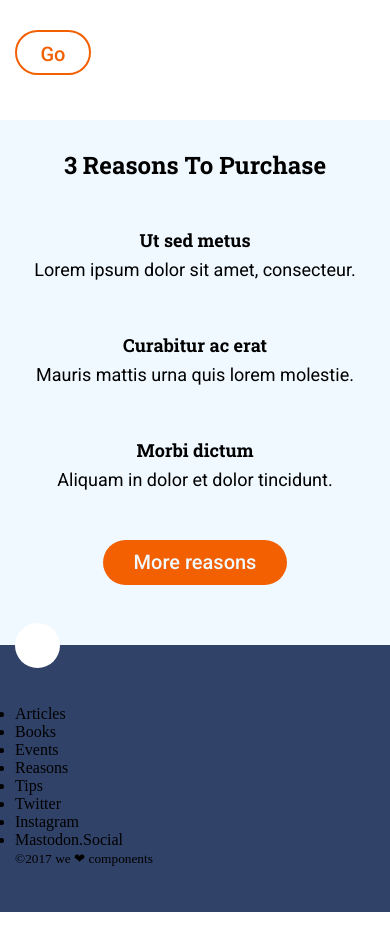
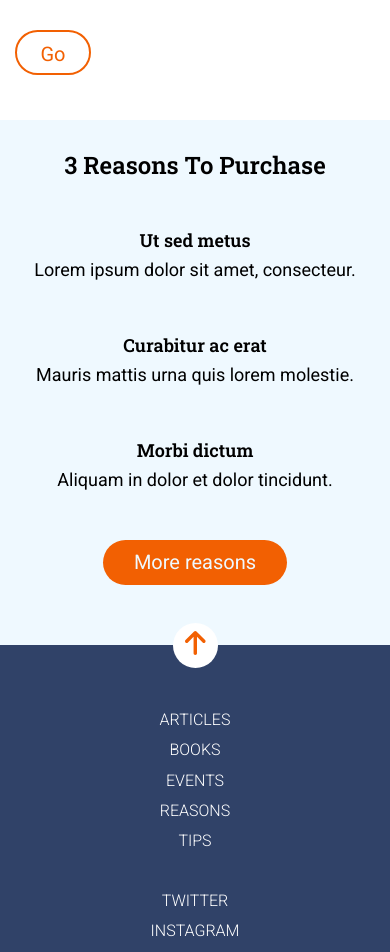
Before and after one commit to Adalab/modulo-1-evaluacion-final-Milda-Grabyte, a website: page src/html/index.html in a window 390 px wide. Shown: the part 1040-1992 px from the top of the page. Before the commit the page ends 1952 px from the top, so only its background shows below. Drawn offline with nearby package versions, Linux system fonts and the light colour scheme; files that its build step writes are made by us from their sources; files whose address does not match are found by name.

Commit message:
add full mobile css -interactions -links

```diff
--- a/src/html/index.html
+++ b/src/html/index.html
@@ -6,8 +6,8 @@
     <meta name="name" content="Milda Grabyte">
     <meta name="keywords" content="HTML, CSS, SCSS, Git">
     <title>Anonymous Proxy</title>
-    <link href="https://fonts.googleapis.com/css2?family=Roboto+Slab:wght@700&display=swap" rel="stylesheet">
-    <link href="https://fonts.googleapis.com/css2?family=Roboto:wght@400;500&display=swap" rel="stylesheet">
+    <link href="https://fonts.googleapis.com/css2?family=Roboto+Slab:wght@500;600;700&display=swap" rel="stylesheet">
+    <link href="https://fonts.googleapis.com/css2?family=Roboto:wght@300;400;500&display=swap" rel="stylesheet">
     <link rel="stylesheet" href="./assets/css/main.css" />
   </head>
   <body>
--- a/src/html/partials/footer.html
+++ b/src/html/partials/footer.html
@@ -1,23 +1,21 @@
 <footer class="footer">
-  <button class="btn footer__btn--up-arrow" type="button" name="scroll up"></button>
-  <section class="footer__content"></section>
+  <button class="btn footer__btn--up-arrow" type="button" name="scroll up">
+    <img class="footer__btn--up-arrow-img" src="./assets/images/ico-arrow.svg">
+  </button>
+  <section class="footer__content">
     <nav class="footer__nav">
-      <nav class="footer__nav footer__nav--1">
-        <ul class="footer__nav--list footer__nav--list-1">
-          <li class="footer__nav--item footer__nav--item-1">Articles</li>
-          <li class="footer__nav--item footer__nav--item-2">Books</li>
-          <li class="footer__nav--item footer__nav--item-3">Events</li>
-          <li class="footer__nav--item footer__nav--item-4">Reasons</li>
-          <li class="footer__nav--item footer__nav--item-5">Tips</li>
-        </ul>
-      </nav>
-      <nav class="footer__nav footer__nav--2">
-        <ul class="footer__nav--list footer__nav--list-2">
-          <li class="footer__nav--item footer__nav--item-6">Twitter</li>
-          <li class="footer__nav--item footer__nav--item-7">Instagram</li>
-          <li class="footer__nav--item footer__nav--item-8">Mastodon.Social</li>
-        </ul>
-      </nav>
+      <ul class="footer__nav--list-1">
+        <li class="footer__nav--item">Articles</li>
+        <li class="footer__nav--item">Books</li>
+        <li class="footer__nav--item">Events</li>
+        <li class="footer__nav--item">Reasons</li>
+        <li class="footer__nav--item">Tips</li>
+      </ul>
+      <ul class="footer__nav--list-2">
+        <li class="footer__nav--item">Twitter</li>
+        <li class="footer__nav--item">Instagram</li>
+        <li class="footer__nav--item">Mastodon.Social</li>
+      </ul>
     </nav>
     <small class="footer__small">
       <span class="footer__small--copy">©2017</span>
--- a/src/html/partials/header.html
+++ b/src/html/partials/header.html
@@ -1,6 +1,6 @@
 <header class="hero">
   <button class="btn hero__btn--hamburger" type="button" name="Link to Adalab">
-      <div class="hero__btn--row"><img src="../images/ico-menu.svg" height="14" width="16"></div>
+    <img class="hero__btn--row" src="./assets/images/ico-menu.svg">
   </button>
   <div class="hero__heading">
     <h1 class="heading__title">
@@ -9,5 +9,7 @@
     </h1>
     <p class="heading__text">In hac habitasse platea dictumst.</p>
   </div>
-  <button class="btn hero__btn--down-arrow" type="button" name="scroll down"></button>
+  <button class="btn hero__btn--down-arrow" type="button" name="scroll down">
+    <img class="hero__btn--down-arrow-img" src="./assets/images/ico-scroll-down.svg">
+  </button>
 </header>
--- a/src/scss/layout/_footer.scss
+++ b/src/scss/layout/_footer.scss
@@ -1,11 +1,14 @@
 .footer {
   position: relative;
+  display: flex;
+  flex-direction: column;
+  align-items: center;
   background-color: #304268;
   padding: 60px 15px 45px 15px;
   @media all and (min-width: 768px) {
     padding: 45px 40px;
   }
-  &__btn--up-arrow{
+  &__btn--up-arrow {
     position: absolute;
     margin-top: -82.5px;
     width: 45px;
@@ -14,7 +17,49 @@
     box-shadow: 0 2px 4px 0 var(--black-50);
     background-color: #ffffff;
   }
-  &__content{
+  &__content {
     display: flex;
+    flex-direction: column;
+    align-items: center;
+  }
+  &__nav {
+    font-family: "Roboto";
+    font-size: 16px;
+    font-weight: 300;
+    font-stretch: normal;
+    font-style: 300;
+    line-height: 1.88;
+    letter-spacing: normal;
+    text-align: center;
+    color: #ffffff;
+    text-transform: uppercase;
+    &--list-1, &--list-2{
+      list-style-type: none;
+      padding: 0 0 30px 0;
+      text-align: center;
+    }
+  }
+  &__small {
+    display: flex;
+    flex-direction: column;
+    align-items: center;
+    font-family: "Roboto";
+    font-size: 14px;
+    font-weight: 300;
+    font-stretch: normal;
+    font-style: normal;
+    line-height: 2.14;
+    letter-spacing: normal;
+    text-align: center;
+    color: #ffffff;
+    &--copy {
+
+    }
+    &--slogan {
+
+    }
+    &--heart {
+      color: #f26002;
+    }
   }
 }
--- a/src/scss/layout/_header.scss
+++ b/src/scss/layout/_header.scss
@@ -16,15 +16,15 @@
       height: 44px;
       background-color: #0271bc;
     }
-    &__btn--row {
-      z-index: 1;
-    }
     &__btn--down-arrow {
       height: 45px;
       width: 45px;
       border-radius: 50%;
       background-color: #FFFFFF;
       margin-bottom: 53px;
+    }
+    &__btn--down-arrow-img {
+      margin-top: 5px;
     }
   }
 
@@ -37,7 +37,7 @@
     color: #FFFFFF;
     font-family: "Roboto Slab";
     font-size: 42px;
-    font-weight: bold;
+    font-weight: 600;
     font-stretch: normal;
     font-style: normal;
     line-height: 1.31;
@@ -48,7 +48,7 @@
   &__text {
     font-family: "Roboto";
     font-size: 16px;
-    font-weight: normal;
+    font-weight: 300;
     font-stretch: normal;
     font-style: normal;
     line-height: normal;
--- a/src/scss/layout/_main-section.scss
+++ b/src/scss/layout/_main-section.scss
@@ -1,7 +1,3 @@
-.main-section {
-
-}
-
 .upper-section {
   display: grid;
   grid-template-columns: 1fr;
@@ -15,7 +11,7 @@
     grid-row: 1 / 2;
     font-family: "Roboto";
     font-size: 14px;
-    font-weight: normal;
+    font-weight: 300;
     font-stretch: normal;
     font-style: normal;
     line-height: 2.14;
@@ -27,7 +23,7 @@
     grid-row: 2 / 3;
     font-family: "Roboto Slab";
     font-size: 24px;
-    font-weight: bold;
+    font-weight: 600;
     font-stretch: normal;
     font-style: normal;
     line-height: 1.25;
@@ -39,7 +35,7 @@
     grid-row: 3 / 4;
     font-family: "Roboto";
     font-size: 18px;
-    font-weight: normal;
+    font-weight: 400;
     font-stretch: normal;
     font-style: normal;
     line-height: 1.67;
@@ -55,7 +51,7 @@
     border: solid 2px #f26002;
     font-family: "Roboto";
     font-size: 20px;
-    font-weight: 500;
+    font-weight: 400;
     font-stretch: normal;
     font-style: normal;
     line-height: 2.25;
@@ -80,7 +76,7 @@
     grid-row: 1 / 2;
     font-family: "Roboto Slab";
     font-size: 24px;
-    font-weight: bold;
+    font-weight: 600;
     font-stretch: normal;
     font-style: normal;
     line-height: 1.25;
@@ -108,7 +104,7 @@
     background-color: #f26002;
     font-family: "Roboto";
     font-size: 20px;
-    font-weight: 500;
+    font-weight: 400;
     font-stretch: normal;
     font-style: normal;
     line-height: 2.25;
@@ -123,7 +119,7 @@
   &__title {
     font-family: "Roboto Slab";
     font-size: 18px;
-    font-weight: bold;
+    font-weight: 600;
     font-stretch: normal;
     font-style: normal;
     line-height: 1.67;
@@ -134,7 +130,7 @@
   &__text {
     font-family: "Roboto";
     font-size: 18px;
-    font-weight: normal;
+    font-weight: 400;
     font-stretch: normal;
     font-style: normal;
     line-height: 1.67;
```
